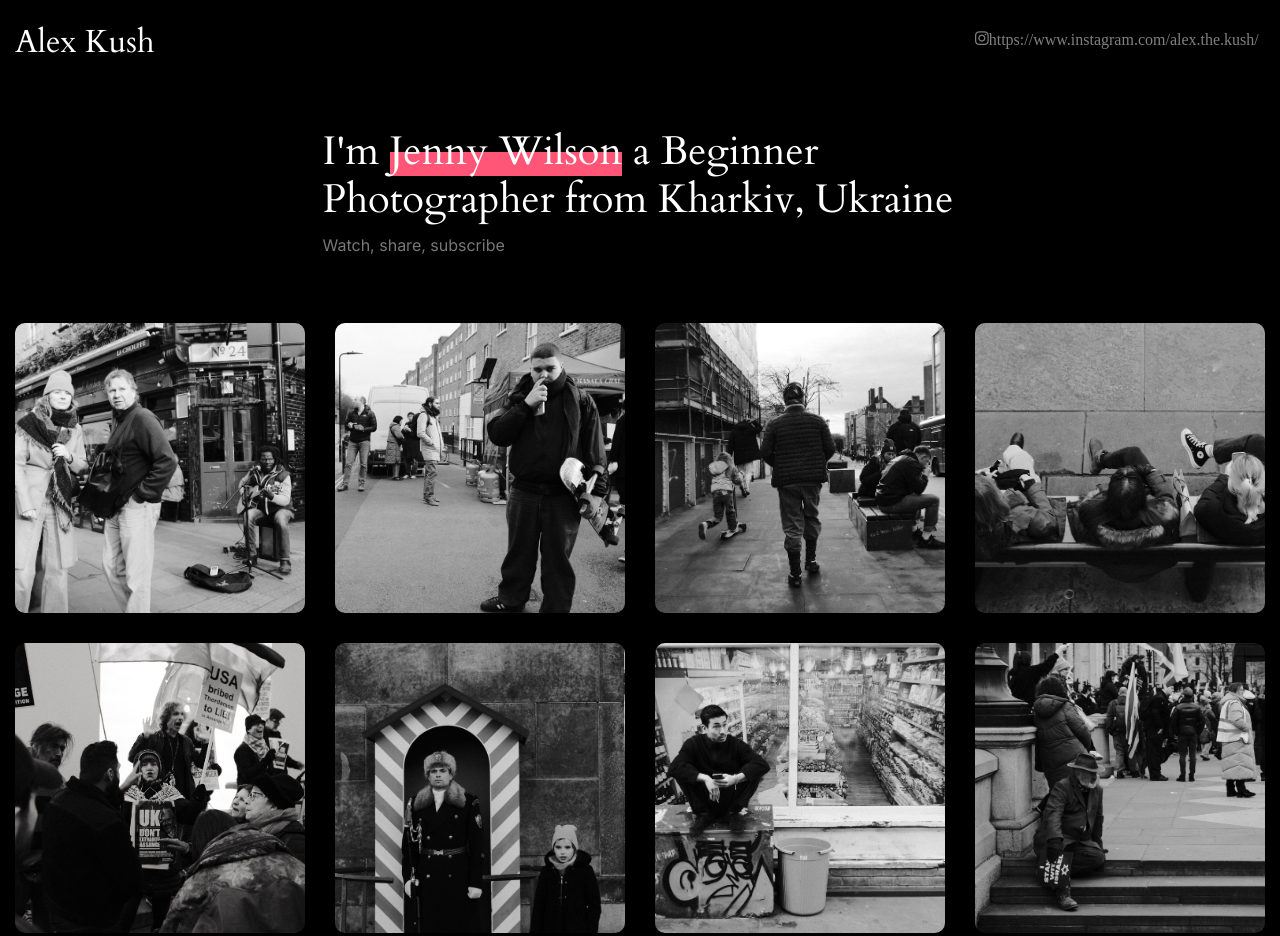
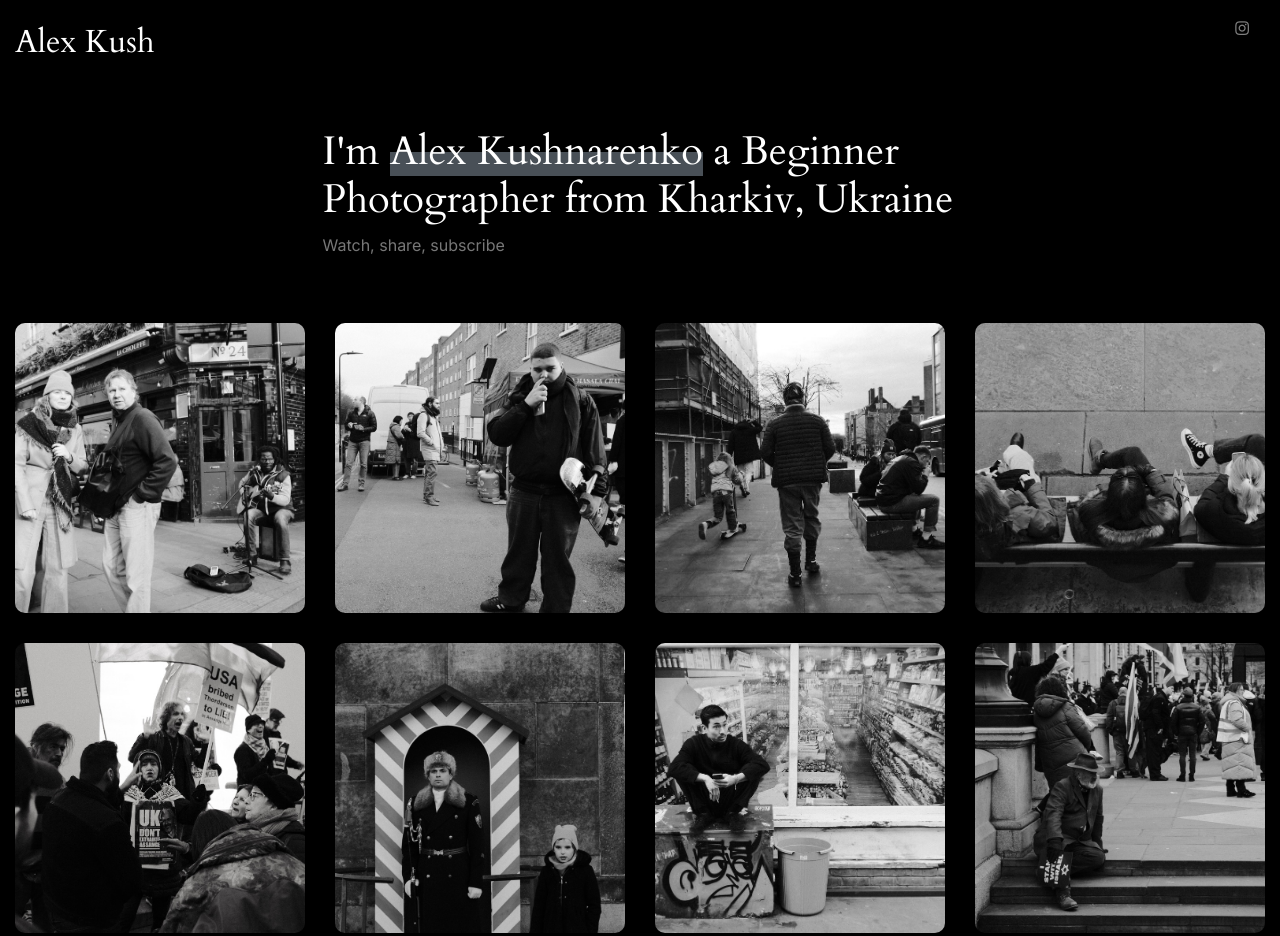
Before and after one commit to kush-alex/kush-alex.github.io, a plain HTML site: page index.html in a window 1280 px wide. Drawn offline with Linux system fonts and the light colour scheme; files whose address does not match are found by name.

Commit message:
style update

```diff
--- a/index.html
+++ b/index.html
@@ -58,7 +58,7 @@
     <header class="site-navbar py-3" role="banner">
 
       <div class="container-fluid">
-        <div class="row align-items-center">
+        <div class="row">
 
           <div class="col-6 col-xl-3">
             <h1 class="mb-0"><a href="index.html" class="text-white h2 mb-0">Alex Kush</a></h1>
@@ -94,7 +94,7 @@
               <ul class="site-menu js-clone-nav ml-auto list-unstyled d-flex text-right mb-0" data-class="social">
 
                 <li>
-                  <a href="#" class="pl-0 pr-3"><span class="icon-instagram">https://www.instagram.com/alex.the.kush/</span></a>
+                  <a href="https://www.instagram.com/alex.the.kush/" class="pl-0 pr-3"><span class="icon-instagram"></span></a>
                 </li>
                 <!-- <li>
                   <a href="#" class="pl-3 pr-3"><span class="icon-pinterest"></span></a>
@@ -123,7 +123,7 @@
     <div class="container py-5" data-aos="fade">
       <div class="row">
         <div class="col-lg-7 mx-auto">
-          <h1 class="text-white intro">I'm <a href="about.html">Jenny Wilson</a> a Beginner Photographer from Kharkiv, Ukraine</h1>
+          <h1 class="text-white intro">I'm <a href="#">Alex Kushnarenko</a> a Beginner Photographer from Kharkiv, Ukraine</h1>
           <p>Watch, share, subscribe</p>
           <!-- <p><a href="contact.html" class="btn btn-primary">Available for hire</a></p> -->
         </div>
--- a/scss/bootstrap/_variables.scss
+++ b/scss/bootstrap/_variables.scss
@@ -70,7 +70,7 @@ $colors: map-merge(
   $colors
   );
 
-$primary:       #FF5677 !default;
+$primary:       #495057 !default;
 $secondary:     $gray-600 !default;
 $success:       $green !default;
 $info:          $cyan !default;
```
Also changed, not shown: css/bootstrap.min.css, css/bootstrap/bootstrap-reboot.css, css/style.css.
